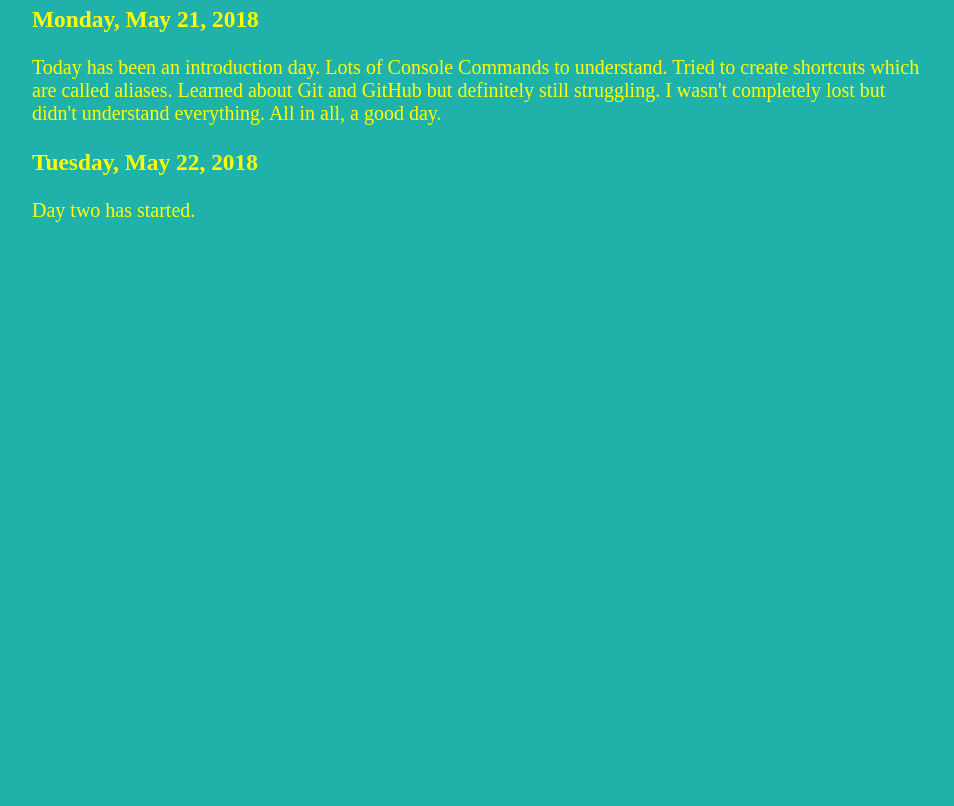
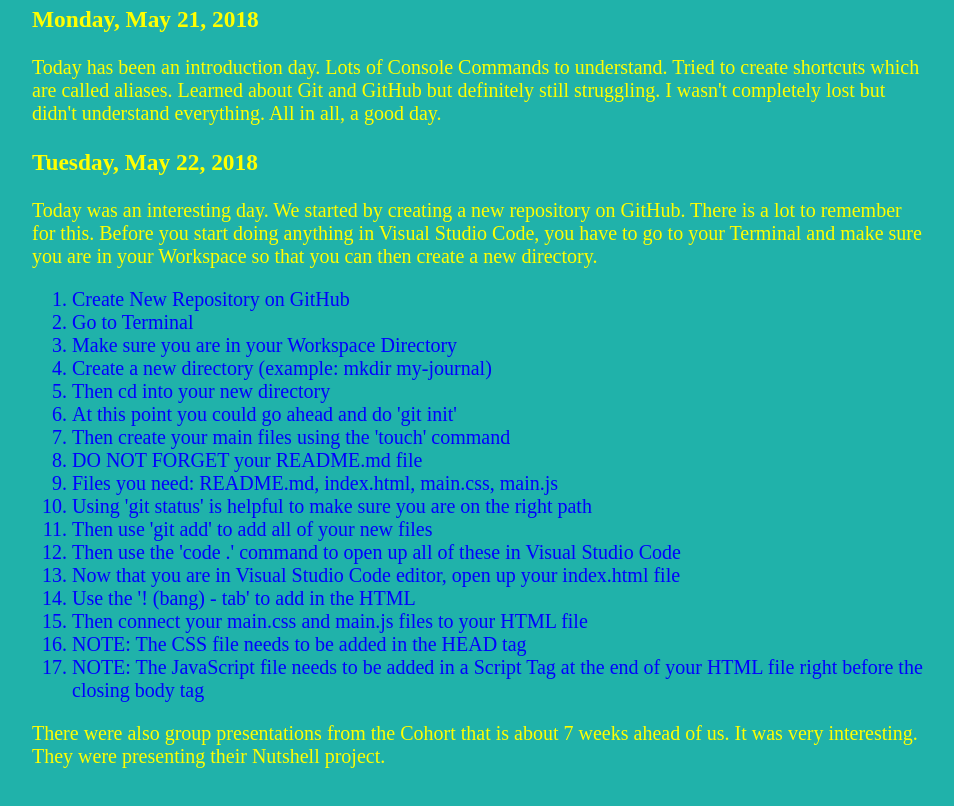
Before and after one commit to AdelaideYoder/my-journal, a plain HTML site: page index.html in a window 1280 px wide. Shown: the part 260-1066 px from the top of the page, without its empty margins (160-1114 px from the left). Before the commit the page ends 800 px from the top, so only its background shows below. Drawn offline with Linux system fonts and the light colour scheme; a web font is replaced by a local one.

Commit message:
Added Day 2 info

```diff
--- a/index.html
+++ b/index.html
@@ -18,7 +18,29 @@
         everything. All in all, a good day. </p>
 
     <h3>Tuesday, May 22, 2018</h3>
-    <p>Day two has started. </p>
+    <p>Today was an interesting day. We started by creating a new repository on GitHub. There is a lot to remember for this. Before you start doing anything in Visual Studio Code, you have to go to your Terminal and make sure you are in your Workspace so that you can then create a new directory. </p>
+        <ol id="orderList">
+            <li>Create New Repository on GitHub</li>
+            <li>Go to Terminal</li>
+            <li>Make sure you are in your Workspace Directory</li>
+            <li>Create a new directory (example: mkdir my-journal)</li>
+            <li>Then cd into your new directory</li>
+            <li>At this point you could go ahead and do 'git init'</li>
+            <li>Then create your main files using the 'touch' command</li>
+            <li>DO NOT FORGET your README.md file</li>
+            <li>Files you need: README.md, index.html, main.css, main.js</li>
+            <li>Using 'git status' is helpful to make sure you are on the right path</li>
+            <li>Then use 'git add' to add all of your new files</li>
+            <li>Then use the 'code .' command to open up all of these in Visual Studio Code</li>
+            <li>Now that you are in Visual Studio Code editor, open up your index.html file</li>
+            <li>Use the '! (bang) - tab' to add in the HTML</li>
+            <li>Then connect your main.css and main.js files to your HTML file</li>
+            <li>NOTE: The CSS file needs to be added in the HEAD tag</li>
+            <li>NOTE: The JavaScript file needs to be added in a Script Tag at the end of your HTML file right before the closing body tag</li>
+
+        </ol>
+
+    <p>There were also group presentations from the Cohort that is about 7 weeks ahead of us. It was very interesting. They were presenting their Nutshell project. </p>
 
     <script src="main.js"></script>
 </body>
--- a/main.css
+++ b/main.css
@@ -9,3 +9,7 @@ h1 {
     text-align: center;
     text-decoration: underline;
 }
+
+#orderList {
+    color: blue;
+}
```
